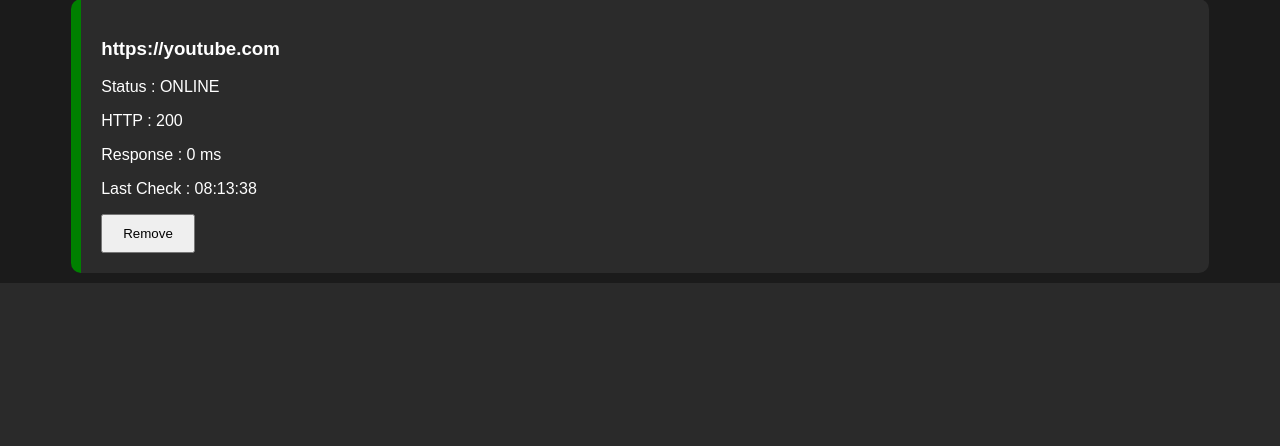
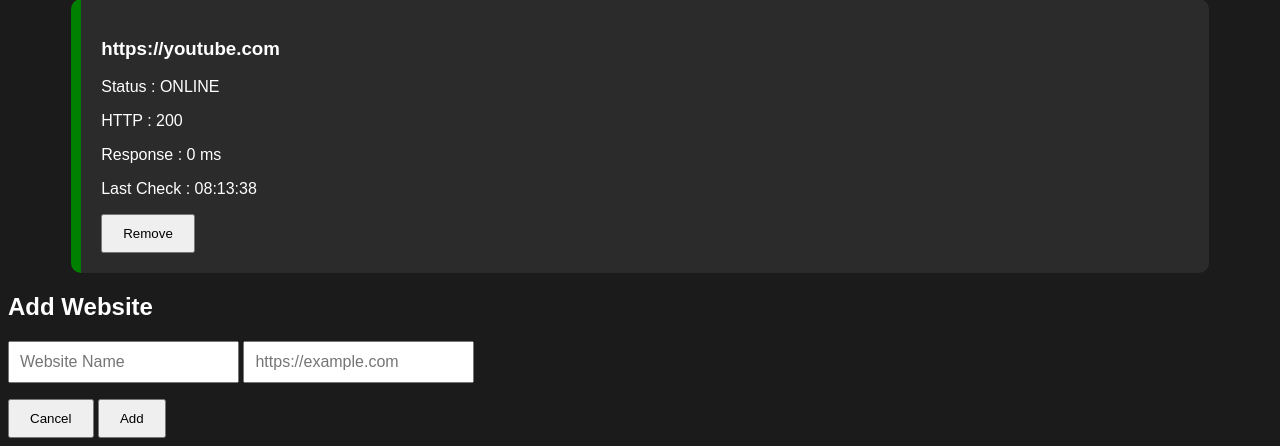
Before and after one commit to shreyas-codes25/mwdashboard, a Flask app: page / in a window 1280 px wide. Shown: the part 2713-3159 px from the top of the page. Before the commit the page ends 2996 px from the top, so only its background shows below. Run offline with Flask 3, Linux system fonts and the light colour scheme.

Commit message:
Implement website addition modal in index.html
Added a modal for adding websites and updated button functionality.

```diff
--- a/mwdashboard/templates/index.html
+++ b/mwdashboard/templates/index.html
@@ -6,8 +6,7 @@
 
     <title>Website Monitor</title>
 
-<link rel="stylesheet"
-href="/static/style.css">
+    <link rel="stylesheet" href="/static/style.css">
 
 </head>
 
@@ -19,12 +18,10 @@
 
     <div class="controls">
 
-<input
-id="siteInput"
-placeholder="https://example.com">
+        <button onclick="openModal()">
 
-<button onclick="addSite()">
-Add
+            ➕ Add Website
+
         </button>
 
         <input
@@ -34,11 +31,15 @@
                 value="10">
 
         <button onclick="changeInterval()">
+
             Update Interval
+
         </button>
 
         <button onclick="loadData()">
+
             Refresh
+
         </button>
 
     </div>
@@ -47,6 +48,48 @@
 
 </div>
 
+
+<!-- Popup Modal -->
+
+<div id="websiteModal" class="modal">
+
+    <div class="modal-content">
+
+        <h2>Add Website</h2>
+
+        <input
+                id="websiteName"
+                type="text"
+                placeholder="Website Name">
+
+        <input
+                id="websiteUrl"
+                type="text"
+                placeholder="https://example.com">
+
+        <p id="urlError"></p>
+
+        <div class="modal-buttons">
+
+            <button onclick="closeModal()">
+
+                Cancel
+
+            </button>
+
+            <button onclick="submitWebsite()">
+
+                Add
+
+            </button>
+
+        </div>
+
+    </div>
+
+</div>
+
+
 <script src="/static/script.js"></script>
 
 </body>
```
Lines whose indentation alone changed are shown as unchanged.
